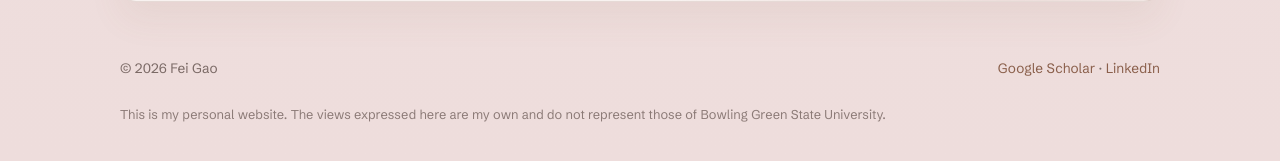
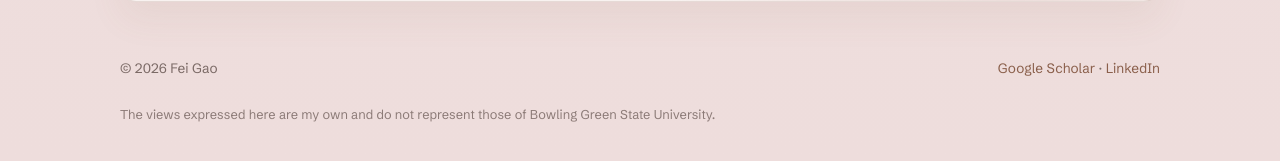
Before and after one commit to gaofei9/gaofei9.github.io, a Jekyll site: the page built from index.html, in a window 1280 px wide and 900 px high, scrolled down 3360 px. Shown: the part 735-896 px from the top of the window. Built offline with Jekyll 4.4.1, drawn with Linux system fonts in a browser that asks for light colours.

Commit message:
Drop 'personal website' line from footer disclaimer
Co-Authored-By: Claude Opus 5.5 <noreply@anthropic.com>

```diff
--- a/_data/home.yml
+++ b/_data/home.yml
@@ -177,5 +177,5 @@ footer:
       url: "https://www.linkedin.com/in/gaofei/"
   # Shown under the footer links on every page of the site.
   disclaimer: >-
-    This is my personal website. The views expressed here are my own and
-    do not represent those of Bowling Green State University.
+    The views expressed here are my own and do not represent those of
+    Bowling Green State University.
```
